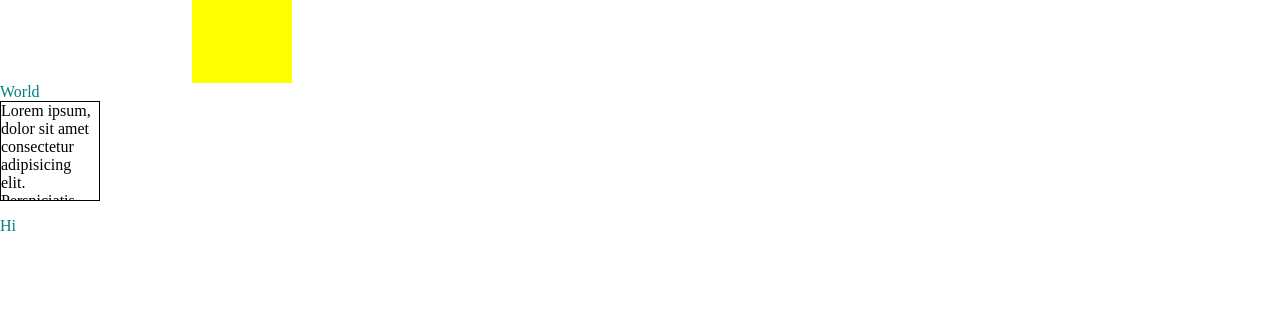
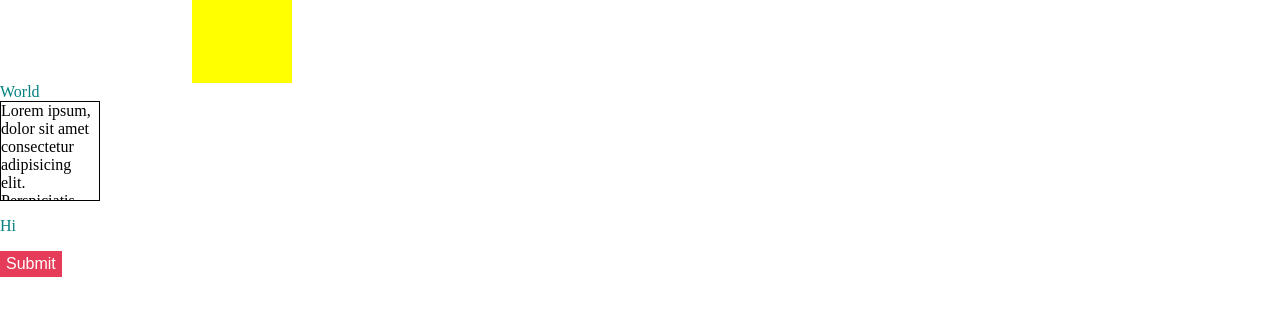
Before and after one commit to edyoda/FSR281122A, a plain HTML site: page Lec-8/session/practice-css.html in a window 1280 px wide. Shown: the part 455-770 px from the top of the page. Drawn offline with nearby package versions, Linux system fonts and the light colour scheme.

Commit message:
added button styling

```diff
--- a/Lec-8/session/css/style.css
+++ b/Lec-8/session/css/style.css
@@ -81,3 +81,14 @@
   /* best option */
   overflow: auto;
 }
+
+#style-button {
+  background-color: rgb(229, 61, 89);
+
+  border: none;
+  /* border-top: 2px dotted black; */
+
+  color: white;
+  font-size: 16px;
+  padding: 4px 6px;
+}
--- a/Lec-8/session/practice-css.html
+++ b/Lec-8/session/practice-css.html
@@ -74,5 +74,7 @@
     <div style="display: none">hello hi</div>
 
     <p>Hi</p>
+
+    <button id="style-button">Submit</button>
   </body>
 </html>
```
